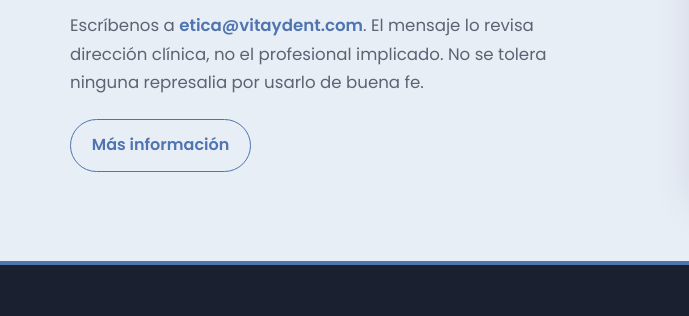
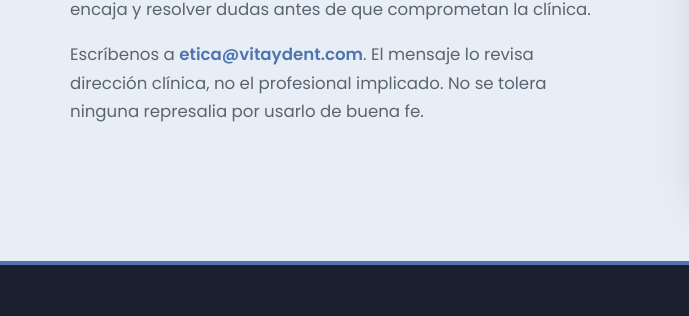
Before and after one commit to PedroFlores28/Vitaydent, a website: page nosotros.html in a window 1280 px wide. Shown: the part 3214-3530 px from the top of the page, 0-689 px from the left. Drawn offline with nearby package versions, Linux system fonts and the light colour scheme; grey boxes are pictures that could not be loaded.

Commit message:
Quita el botón de más información del canal ético.
Co-authored-by: Cursor <cursoragent@cursor.com>

```diff
--- a/nosotros.html
+++ b/nosotros.html
@@ -160,7 +160,6 @@
           <h2>Canal ético</h2>
           <p class="lede-like">Una vía confidencial para informar de irregularidades, conflictos de interés o conductas que no encajan con nuestros valores. Lo vemos como una oportunidad de mejorar: detectar lo que no encaja y resolver dudas antes de que comprometan la clínica.</p>
           <p class="lede-like">Escríbenos a <a href="mailto:etica@vitaydent.com">etica@vitaydent.com</a>. El mensaje lo revisa dirección clínica, no el profesional implicado. No se tolera ninguna represalia por usarlo de buena fe.</p>
-          <a class="btn btn-line" href="mailto:etica@vitaydent.com">Más información</a>
         </div>
         <div class="story-media">
           <img src="https://images.unsplash.com/photo-1521791136064-7986c2920216?auto=format&fit=crop&w=1400&q=80" alt="Acuerdo de confianza entre personas">
```
